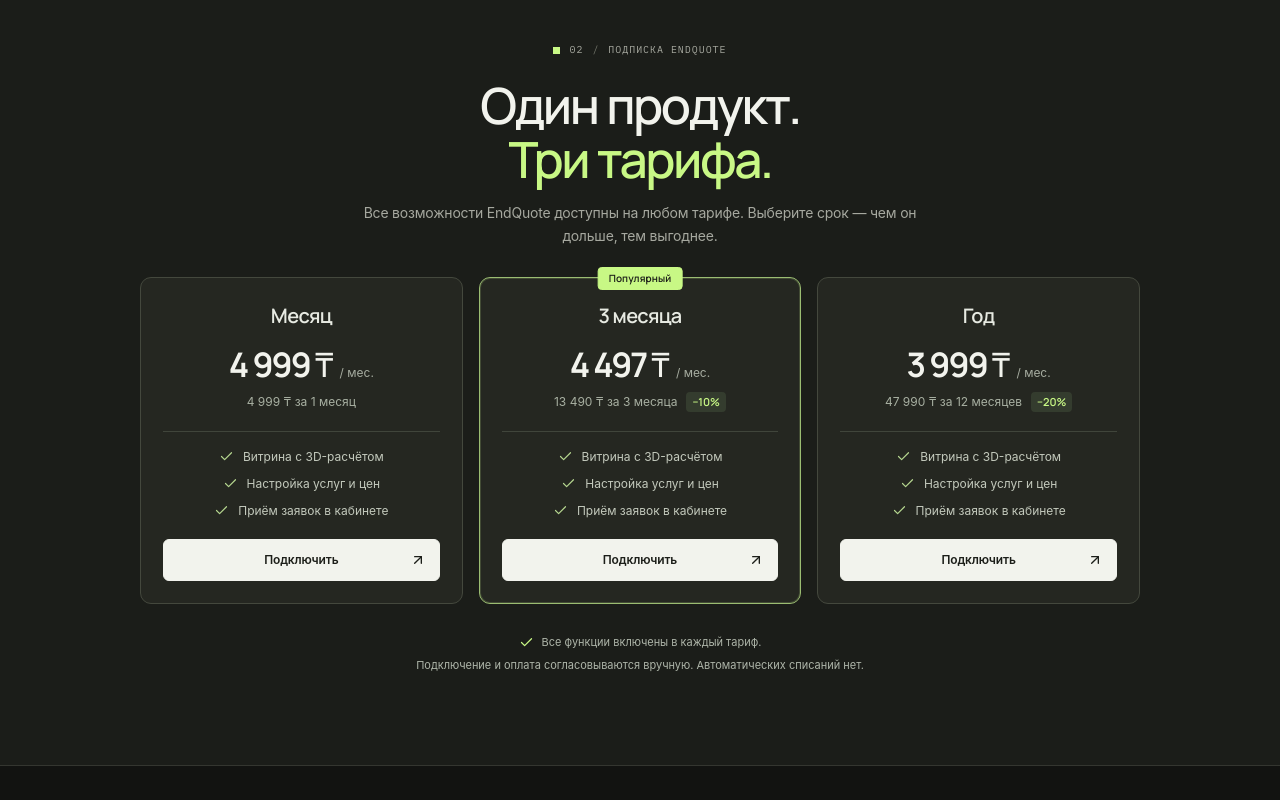
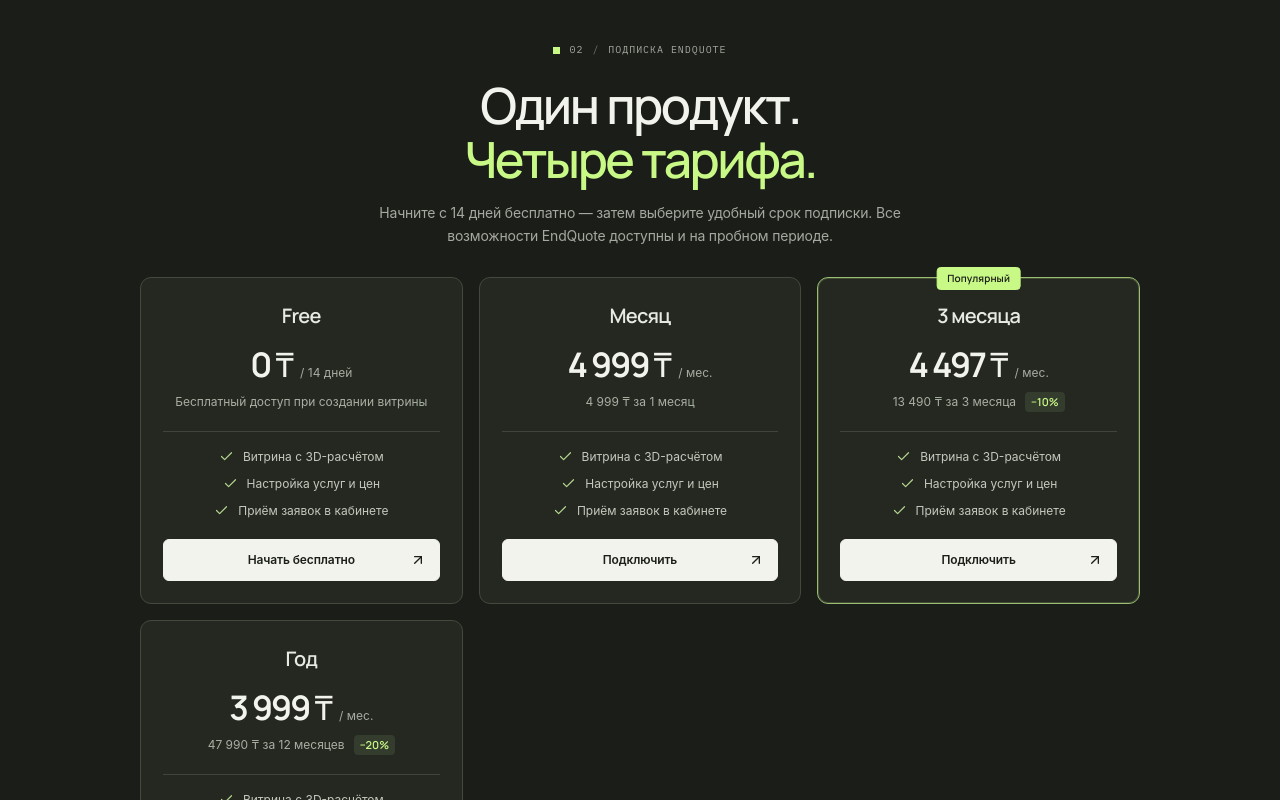
Before and after one commit to MrDrtyui/EndQuote, a React (Vite) app in the folder endquote-furniture/: page / in a window 1280 px wide. Shown: the part 1180-1980 px from the top of the page. Built offline with nearby package versions, Linux system fonts and the light colour scheme; no server answers.

Commit message:
Add 14-day Free trial plan to pricing

```diff
--- a/endquote-furniture/src/marketing/MarketingApp.tsx
+++ b/endquote-furniture/src/marketing/MarketingApp.tsx
@@ -113,10 +113,21 @@ function Pricing() {
     <div className="eq-container eq-pricing">
       <div className="eq-pricing-copy">
         <SectionLabel index="02">Подписка EndQuote</SectionLabel>
-        <h2 id="eq-pricing-title">Один продукт.<br /><em>Три тарифа.</em></h2>
-        <p>Все возможности EndQuote доступны на любом тарифе. Выберите срок — чем он дольше, тем выгоднее.</p>
+        <h2 id="eq-pricing-title">Один продукт.<br /><em>Четыре тарифа.</em></h2>
+        <p>Начните с 14 дней бесплатно — затем выберите удобный срок подписки. Все возможности EndQuote доступны и на пробном периоде.</p>
       </div>
       <div className="eq-plan-grid">
+        <article className="eq-plan-card eq-plan-card--trial">
+          <div className="eq-plan-topline"><h3>Free</h3></div>
+          <div className="eq-plan-rate"><strong>0 ₸</strong><span>/ 14 дней</span></div>
+          <div className="eq-plan-payment"><span>Бесплатный доступ при создании витрины</span></div>
+          <ul className="eq-plan-features">
+            {subscriptionFeatures.map(feature => <li key={feature}><Check size={17} strokeWidth={1.9} aria-hidden="true" /><span>{feature}</span></li>)}
+          </ul>
+          <a className="eq-plan-action" href="/owner/register" aria-label="Начать бесплатный пробный период на 14 дней">
+            Начать бесплатно <ArrowUpRight size={16} aria-hidden="true" />
+          </a>
+        </article>
         {SUBSCRIPTION_PLANS.map(plan => {
           const saved = monthlyBase * plan.months - plan.total
           const discount = Math.round(saved / (monthlyBase * plan.months) * 100)
@@ -141,7 +152,7 @@ function Pricing() {
       </div>
       <div className="eq-pricing-foot">
         <p><Check size={15} aria-hidden="true" /> Все функции включены в каждый тариф.</p>
-        <p>Подключение и оплата согласовываются вручную. Автоматических списаний нет.</p>
+        <p>Пробный доступ действует 14 дней после создания витрины. Продление согласовывается вручную, автоматических списаний нет.</p>
       </div>
     </div>
   </section>
```
